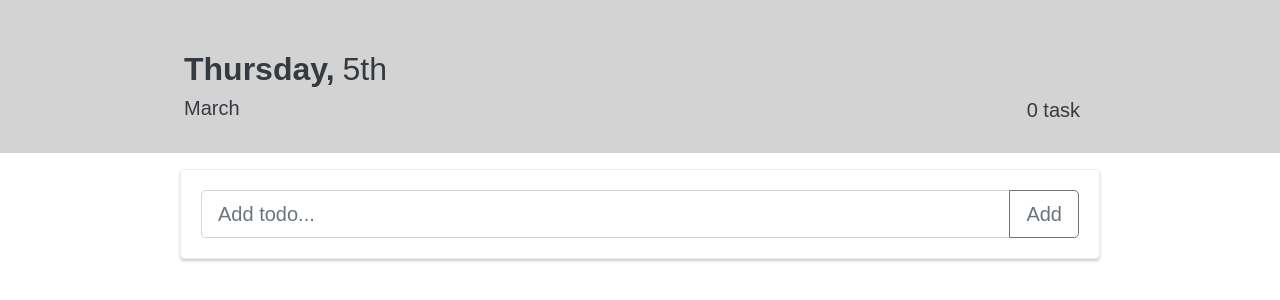
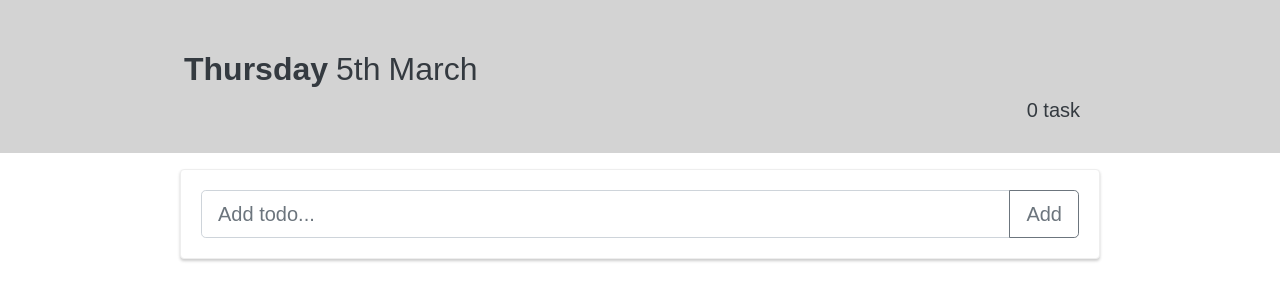
Before and after one commit to sydneytiger/todo-app, a React (Create React App) app in the folder client/: page / in a window 1280 px wide. Shown: the top 300 px of the page. Built offline with nearby package versions, Linux system fonts and the light colour scheme; no server answers.

Commit message:
adding unit tests

```diff
--- a/client/src/components/Header.js
+++ b/client/src/components/Header.js
@@ -60,10 +60,10 @@ class Header extends React.PureComponent{
             <div className="col-1"></div>
             <div className="col-5 ml-1">
               <h2>
-                <span className="font-weight-bold mr-2 test-day">{this.getDayOfWeek()},</span>
-                <span className="test-date">{this.getDateOfMonth()}</span>
+                <span className="font-weight-bold mr-2 test-day">{this.getDayOfWeek()}</span>
+                <span className="test-date mr-2">{this.getDateOfMonth()}</span>
+                <span className="test-month">{this.getMonthOfYear()}</span>
               </h2>
-              <h5 className="test-month">{this.getMonthOfYear()}</h5>
             </div>
             <div className="col-1"></div>
             <div className="col-4">
--- a/client/src/components/TodoItem.js
+++ b/client/src/components/TodoItem.js
@@ -1,7 +1,6 @@
 import React from 'react'
 import { connect } from 'react-redux';
 import Loader from './Loader';
-
 import {deleteTodoItem, updateTodoItem} from '../actions/todoAction';
 
 class TodoItem extends React.Component {
@@ -59,12 +58,6 @@ class TodoItem extends React.Component {
   }
 }
 
-const mapStateToProps = state => {
-  return {
-
-  }
-};
-
 const mapDispatchToProps = dispatch => {
   return {
     update: (todo, cb) => dispatch(updateTodoItem(todo, cb)),
@@ -72,4 +65,4 @@ const mapDispatchToProps = dispatch => {
   }
 }
 
-export default connect(mapStateToProps, mapDispatchToProps)(TodoItem);
+export default connect(null, mapDispatchToProps)(TodoItem);
```
Also changed, not shown: 2 other files (tests, documents, lock files or other folders).
